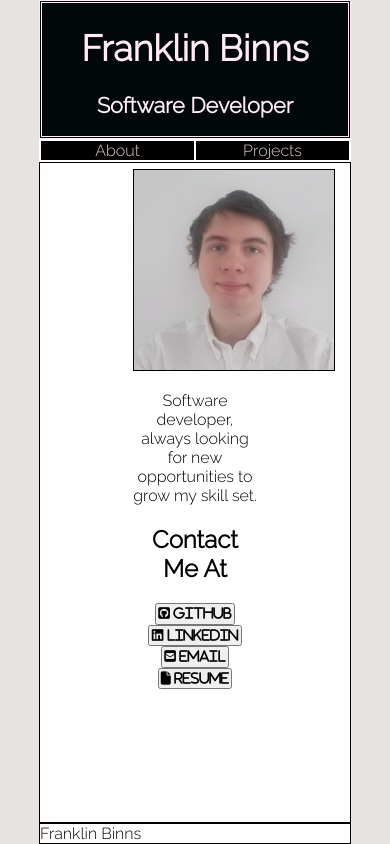
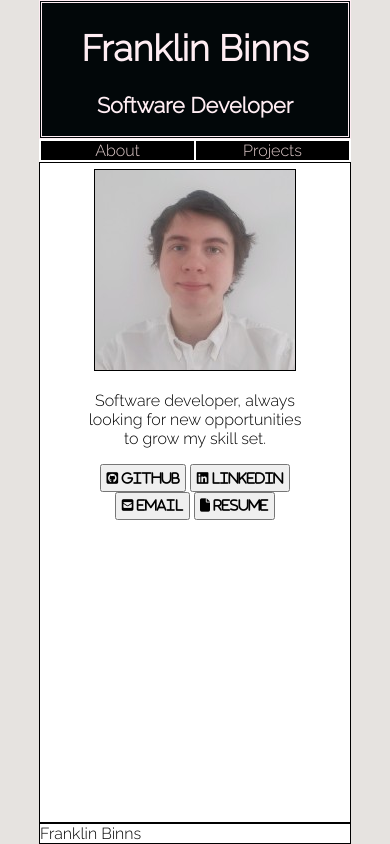
Before and after one commit to FranklinBinns/FranklinBinns.github.io, a plain HTML site: page index.html in a window 390 px wide. Drawn offline with Linux system fonts and the light colour scheme; a script that the page names is missing.

Commit message:
Added media queries

```diff
--- a/index.html
+++ b/index.html
@@ -50,7 +50,6 @@
                          <p id="bio-text">Software developer, always looking for new opportunities to grow my skill
                               set.</p>
 
-                         <h2>Contact Me At</h2>
                          <button onclick="location.assign('https://github.com/FranklinBinns')"><i
                                    class="fab fa-github-square"> GitHub</i></button>
                          <button onclick="location.assign('https://www.linkedin.com/in/franklin-binns/')"><i
--- a/site.css
+++ b/site.css
@@ -99,10 +99,7 @@ body
 
 #middle-elements button
 {
-    padding-left: 1%;
-    padding-right: 1%;
-    padding-top: 1%;
-    padding-bottom: 1%;
+    padding: 1% 1% 1% 1%;
 }
 
 
@@ -110,3 +107,23 @@ body
 {
     border: 1px solid black;
 }
+@media screen and (max-width: 700px) {
+    #middle-elements
+    {
+        width: 70%;
+        margin-left: 15%;
+        margin-right: 15%;
+    }
+    #middle-elements button
+    {
+        padding: 2% 2% 2% 2%;
+    }
+}
+@media screen and (max-width: 359px) {
+
+    #middle-elements img
+    {
+        display: none;
+    }
+
+    }
```
